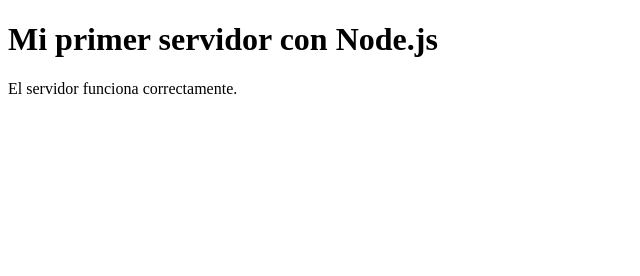
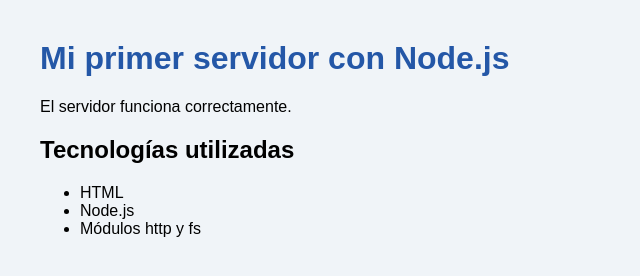
Before and after one commit to paulinacarignani/Taller-informatica-2-26, a plain HTML site: page servidor-nativo/index.html in a window 1280 px wide. Shown: the whole page, without its empty margins (0-640 px from the left). Drawn offline with Linux system fonts and the light colour scheme.

Commit message:
Update index.html

```diff
--- a/servidor-nativo/index.html
+++ b/servidor-nativo/index.html
@@ -1,11 +1,29 @@
 <!DOCTYPE html>
 <html lang="es">
 <head>
-    <meta charset="UTF-8">
-    <title>Mi servidor</title>
+  <meta charset="UTF-8">
+  <title>Mi servidor</title>
+  <style>
+    body {
+      font-family: Arial, sans-serif;
+      background-color: #f0f4f8;
+      margin: 40px;
+    }
+
+    h1 {
+      color: #2457a7;
+    }
+  </style>
 </head>
 <body>
-    <h1>Mi primer servidor con Node.js</h1>
-    <p>El servidor funciona correctamente.</p>
+  <h1>Mi primer servidor con Node.js</h1>
+  <p>El servidor funciona correctamente.</p>
+
+  <h2>Tecnologías utilizadas</h2>
+  <ul>
+    <li>HTML</li>
+    <li>Node.js</li>
+    <li>Módulos http y fs</li>
+  </ul>
 </body>
 </html>
```
